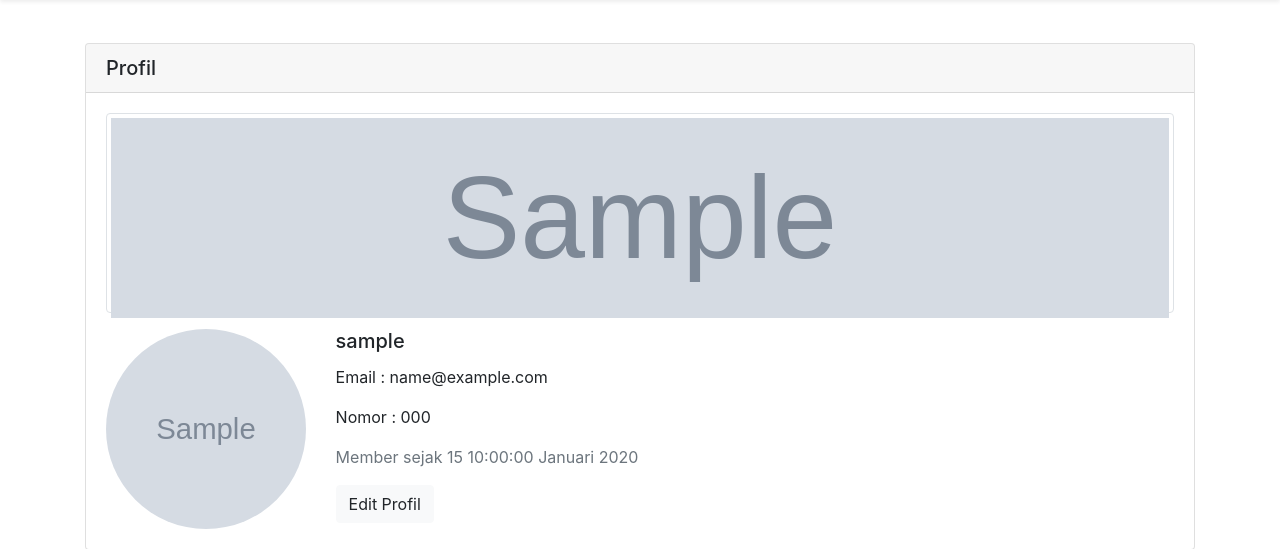
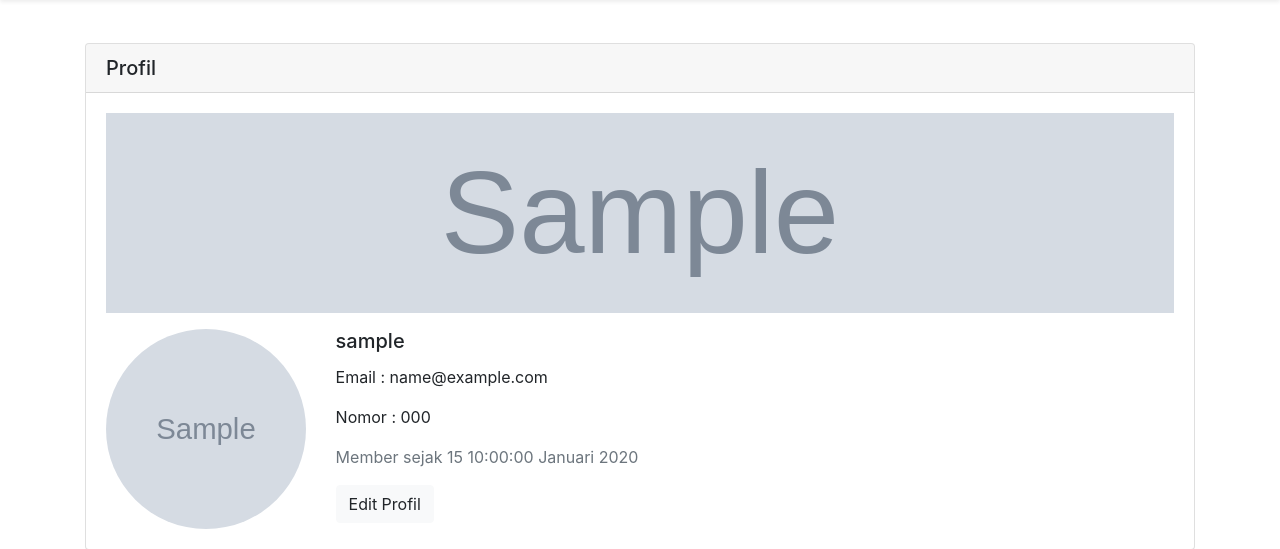
Before and after one commit to maulanakevinp/project_uas_pemroweb, a PHP site: page /project_uas_pemroweb/profil in a window 1280 px wide. Shown: the part 57-606 px from the top of the page. Run offline with PHP 8.4, Linux system fonts and the light colour scheme; the visitor is signed in with stand-in values (Sample User, id 1); tables that the repository leaves empty or names only in its code hold one stand-in row (values such as "Sample post").

Commit message:
update profil

```diff
--- a/app/views/profil/index.php
+++ b/app/views/profil/index.php
@@ -2,7 +2,7 @@
     <div class="card">
         <h5 class="card-header">Profil</h5>
         <div class="card-body">
-            <div class="mb-3 img-thumbnail" style="width: 100%; height: 200px;">
+            <div class="mb-3" style="width: 100%; height: 200px;">
                 <img src="<?= BASEURL ?>/app/models/cover/<?= $data['user']['cover'] ?>" alt="cover" width="100%" height="200px">
             </div>
             <div class="float-left mr-3" style="width: 20%; height: 200px;">
```
